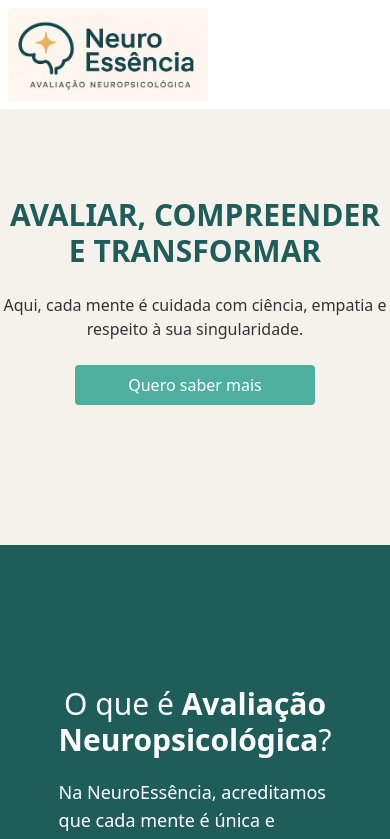
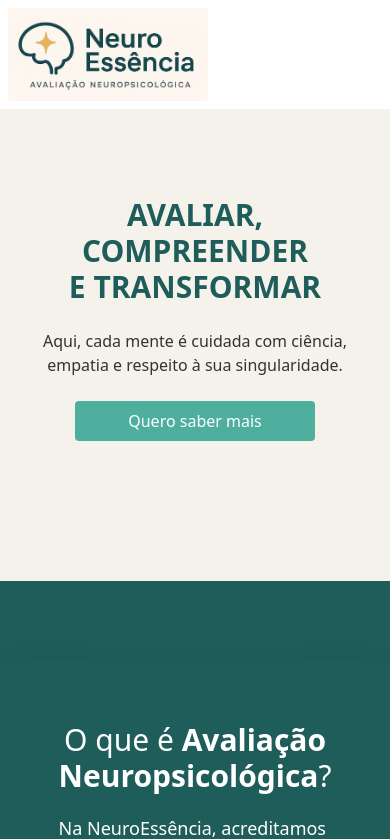
Before and after one commit to whitwander/neuroessencia, a Next.js app: page / in a window 390 px wide. Shown: the top 839 px of the page. Built offline with nearby package versions, Linux system fonts and the light colour scheme.

Commit message:
correções

```diff
--- a/app/layout.tsx
+++ b/app/layout.tsx
@@ -2,6 +2,7 @@ import type { Metadata } from "next";
 import { Geist, Geist_Mono } from "next/font/google";
 import "./globals.css";
 import Header from "@/components/header";
+import Footer from "@/components/footer";
 
 const geistSans = Geist({
   variable: "--font-geist-sans",
@@ -30,6 +31,7 @@ export default function RootLayout({
       >
         <Header />
         {children}
+        <Footer />
       </body>
     </html>
   );
--- a/app/page.tsx
+++ b/app/page.tsx
@@ -5,8 +5,8 @@ export default function Home() {
 		<div className="font-sans bg-fundo justify-items-center min-h-screen pb-20">
 			<div className="pt-20 bg-fundo flex flex-col justify-center">
 				<div className="text-titulo flex flex-col gap-6 mb-5 mt-2 lg:p-30 pb-30 lg:w-300 place-self-center">
-          <h1 className='lg:text-6xl text-3xl font-bold text-center'>AVALIAR, COMPREENDER <br />E TRANSFORMAR</h1>
-          <h2 className='lg:text-3xl text-center lg:w-full text-texto font-medium'>Aqui, cada mente é cuidada com ciência, empatia e respeito à sua singularidade.</h2>
+					<h1 className='lg:text-6xl px-10 text-3xl font-bold text-center'>AVALIAR, COMPREENDER <br />E TRANSFORMAR</h1>
+					<h2 className='lg:text-3xl px-10 text-center lg:w-full text-texto font-medium'>Aqui, cada mente é cuidada com ciência, empatia e respeito à sua singularidade.</h2>
 					<button className="bg-botao w-60 self-center text-white lg:w-150 p-2 rounded lg:mt-8 lg:text-xl hover:animate-pulse cursor-pointer">Quero saber mais</button>
 				</div>
 			</div>
--- /dev/null
+++ b/components/footer.tsx
@@ -0,0 +1,7 @@
+export default function Footer() {
+    return (
+        <div className="bg-titulo text-white fw-semibold w-full flex flex-row p-2 lg:justify-around justify-center align-middle">
+            <p>Copyright &copy; 2025</p>
+        </div>
+    )
+}
```
Lines whose indentation alone changed are shown as unchanged.
